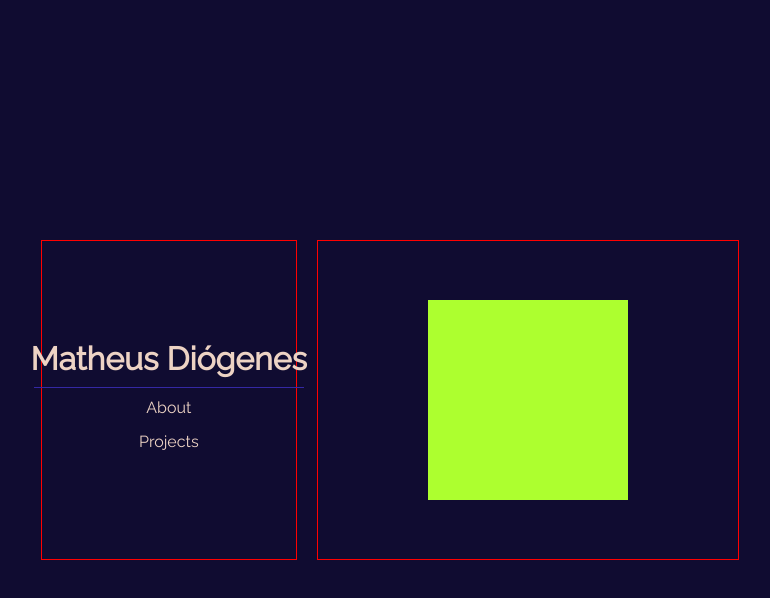
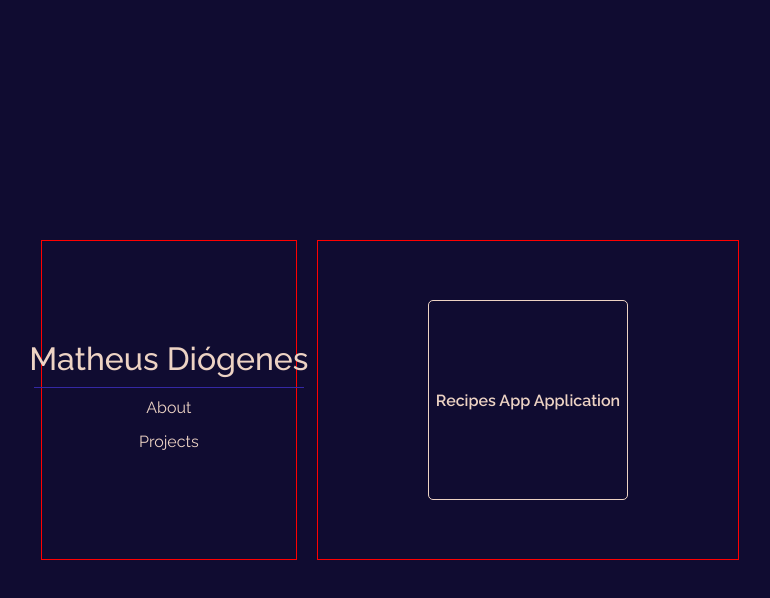
Before and after one commit to mathdio/my-portfolio, a React (Create React App) app: page / in a window 1280 px wide. Both pictures are taken after a click on the element "Projects". Shown: the top 598 px of the page, without its empty margins (250-1020 px from the left). Built offline with nearby package versions, Linux system fonts and the light colour scheme.

Commit message:
Projects container and font sizes

```diff
--- a/src/index.css
+++ b/src/index.css
@@ -1,4 +1,4 @@
-@import url('https://fonts.googleapis.com/css2?family=Raleway&display=swap');
+@import url('https://fonts.googleapis.com/css2?family=Raleway:ital,wght@0,100;0,200;0,300;0,400;0,500;0,600;0,700;0,800;0,900;1,100;1,200;1,300;1,400;1,500;1,600;1,700;1,800;1,900&display=swap');
 
 :root {
   --ocean-blue-color: #3428a4;
--- a/src/pages/Home.css
+++ b/src/pages/Home.css
@@ -24,6 +24,8 @@
   align-items: center;
   display: flex;
   flex-direction: column;
+  font-size: 32px;
+  font-weight: 500;
   width: 280px;
 }
 
@@ -71,8 +73,14 @@
 }
 
 .Home-project-container {
-  background-color: greenyellow;
+  align-items: center;
+  border: solid 1px var(--champgane-pink-color);
+  border-radius: 5px;
+  display: flex;
+  flex-direction: column;
+  font-weight: 600;
   height: 200px;
+  justify-content: center;
   opacity: 0;
   position: absolute;
   transition: 2s;
--- a/src/pages/Home.js
+++ b/src/pages/Home.js
@@ -42,9 +42,7 @@
     <main className="Home-main-container">
       <div className="Home-content-container">
         <div className="Home-name-title">
-          <h1>
-            Matheus Diógenes
-          </h1>
+          Matheus Diógenes
         </div>
         <hr className="Home-division-hr" />
         <div className="Home-links-container">
@@ -64,7 +62,9 @@
       </div>
       <div className="Home-info-container">
         <div className={ aboutClasses }></div>
-        <div className={ projectsClasses }></div>
+        <div className={ projectsClasses }>
+          <div>Recipes App Application</div>
+        </div>
       </div>
     </main>
   )
```
